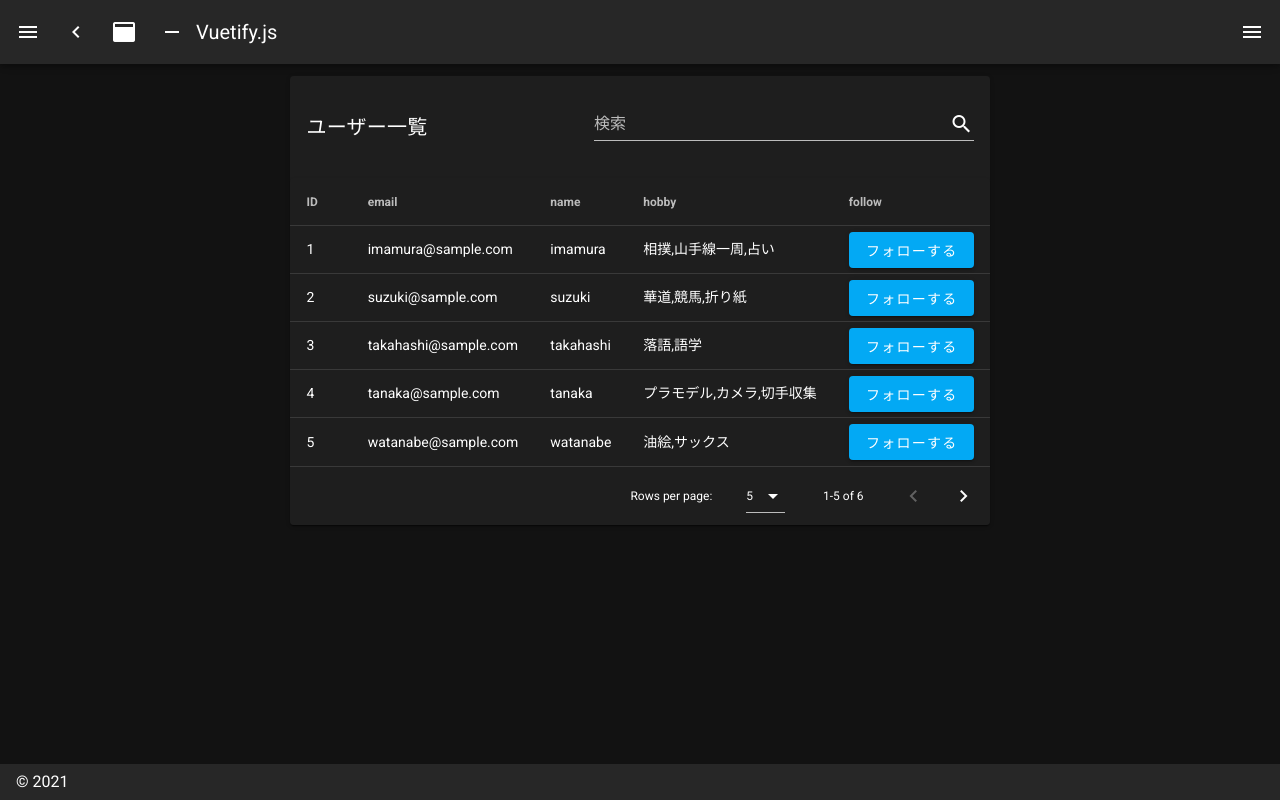
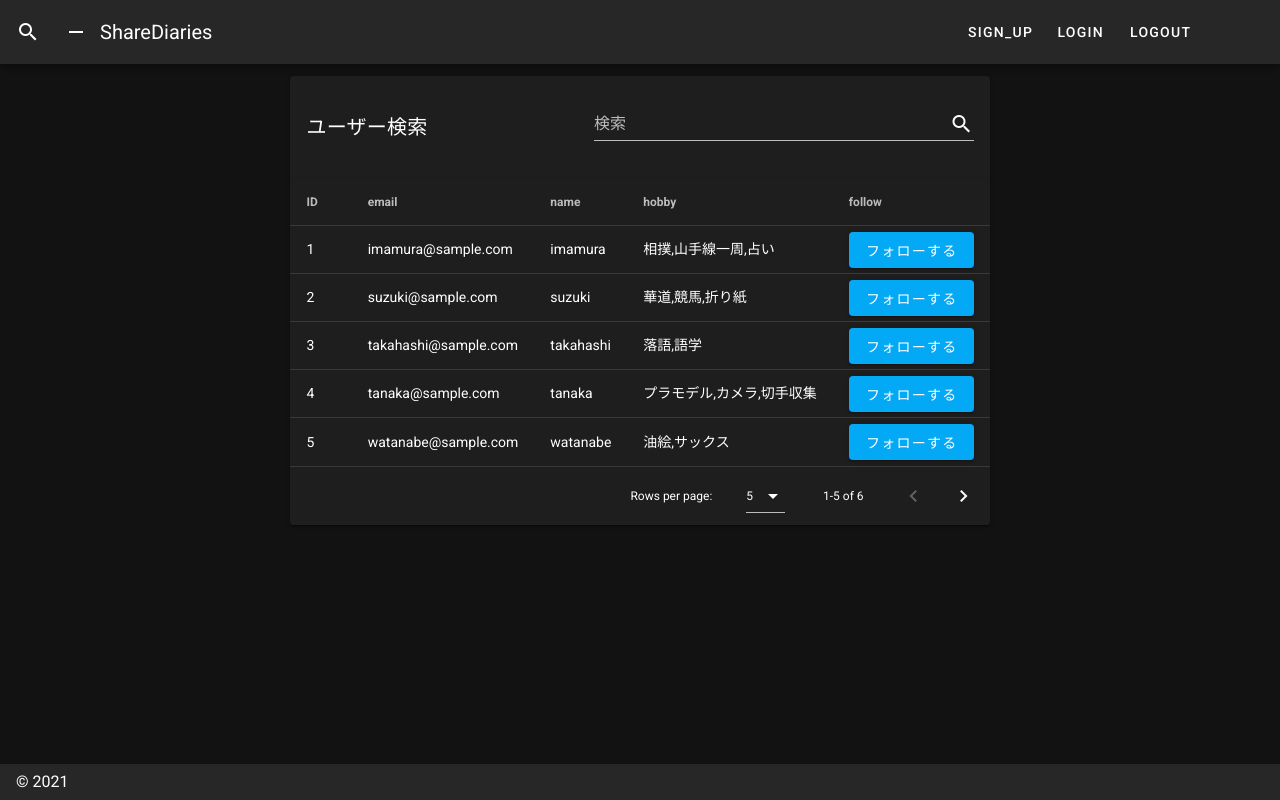
Before and after one commit to akito-i/ShareDiaries, a Nuxt app in the folder nuxt/: page /users/search in a window 1280 px wide. Built offline with nearby package versions, Linux system fonts and the light colour scheme.

Commit message:
header_fixed #20
ヘッダーの改修

```diff
--- a/nuxt/layouts/default.vue
+++ b/nuxt/layouts/default.vue
@@ -1,47 +1,15 @@
 <template>
   <v-app dark>
-    <v-navigation-drawer
-      v-model="drawer"
-      :mini-variant="miniVariant"
-      :clipped="clipped"
-      fixed
-      app
-    >
-      <v-list>
-        <v-list-item
-          v-for="(item, i) in items"
-          :key="i"
-          :to="item.to"
-          router
-          exact
-          @click="userLogout"
-        >
-          <v-list-item-action>
-            <v-icon>{{ item.icon }}</v-icon>
-          </v-list-item-action>
-          <v-list-item-content>
-            <v-list-item-title v-text="item.title" />
-          </v-list-item-content>
-        </v-list-item>
-      </v-list>
-    </v-navigation-drawer>
     <v-app-bar
       :clipped-left="clipped"
       fixed
       app
     >
-      <v-app-bar-nav-icon @click.stop="drawer = !drawer" />
       <v-btn
         icon
-        @click.stop="miniVariant = !miniVariant"
+        @click.stop="searchPush"
       >
-        <v-icon>mdi-{{ `chevron-${miniVariant ? 'right' : 'left'}` }}</v-icon>
-      </v-btn>
-      <v-btn
-        icon
-        @click.stop="clipped = !clipped"
-      >
-        <v-icon>mdi-application</v-icon>
+        <v-icon>mdi-magnify </v-icon>
       </v-btn>
       <v-btn
         icon
@@ -51,35 +19,35 @@
       </v-btn>
       <v-toolbar-title v-text="title" />
       <v-spacer />
-      <v-btn
-        icon
-        @click.stop="rightDrawer = !rightDrawer"
-      >
-        <v-icon>mdi-menu</v-icon>
-      </v-btn>
+      <v-container style="width:300px">
+        <v-btn
+          icon
+          @click.stop="signupPush"
+        >
+          sign_up
+        </v-btn>
+        <v-btn
+          icon
+          @click.stop="loginPush"
+          class="ml-8"
+        >
+          login
+        </v-btn>
+        <v-btn
+          icon
+          @click.stop="userLogout"
+          class="ml-8"
+        >
+          logout
+        </v-btn>
+      </v-container>
     </v-app-bar>
     <v-main>
       <v-container>
         <Nuxt />
       </v-container>
     </v-main>
-    <v-navigation-drawer
-      v-model="rightDrawer"
-      :right="right"
-      temporary
-      fixed
-    >
-      <v-list>
-        <v-list-item @click.native="right = !right">
-          <v-list-item-action>
-            <v-icon light>
-              mdi-repeat
-            </v-icon>
-          </v-list-item-action>
-          <v-list-item-title>Switch drawer (click me)</v-list-item-title>
-        </v-list-item>
-      </v-list>
-    </v-navigation-drawer>
+
     <v-footer
       :absolute="!fixed"
       app
@@ -106,7 +74,7 @@ export default {
       miniVariant: false,
       right: true,
       rightDrawer: false,
-      title: 'Vuetify.js'
+      title: 'ShareDiaries'
     }
   },
   methods:{
@@ -115,7 +83,17 @@ export default {
       localStorage.setItem('client', "")
       localStorage.setItem('uid', "")
       localStorage.setItem('token-type',"")
-    }
+      this.$router.push("/users/login")
+    },
+    searchPush(){
+      this.$router.push("/users/search")
+    },
+    signupPush(){
+      this.$router.push("/users/signup")
+    },
+    loginPush(){
+      this.$router.push("/users/login")
+    },
   }
 }
 </script>
--- a/nuxt/pages/users/search/index.vue
+++ b/nuxt/pages/users/search/index.vue
@@ -6,7 +6,7 @@
   >
     <v-card>
       <v-card-title>
-        ユーザー一覧
+        ユーザー検索
         <v-spacer />
         <v-text-field
           append-icon="mdi-magnify"
```
